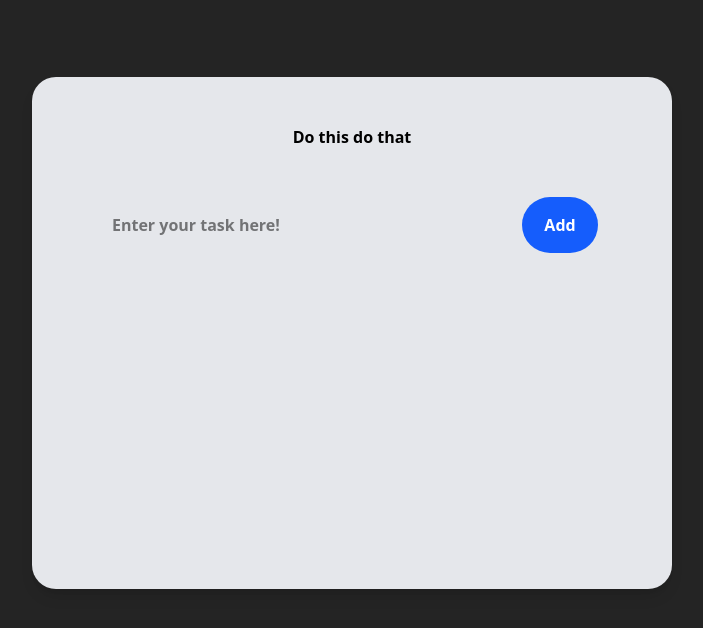
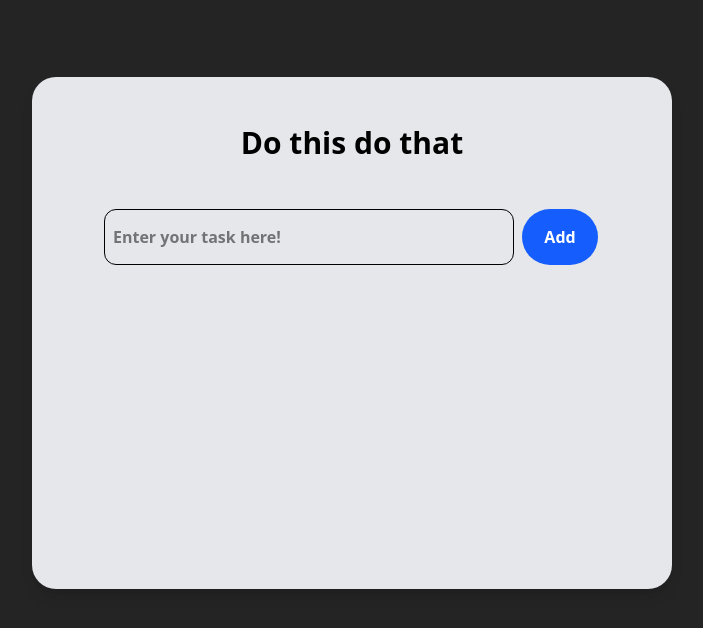
Before and after one commit to rigby200602/do_this_do_that, a React (Vite) app in the folder frontEnd/: page / in a window 1280 px wide. Shown: the top 628 px of the page, without its empty margins (288-991 px from the left). Built offline with nearby package versions, Linux system fonts and the light colour scheme.

Commit message:
text size, pointer

```diff
--- a/frontEnd/src/App.jsx
+++ b/frontEnd/src/App.jsx
@@ -6,10 +6,10 @@ function App() {
   return (
     <>
       <MainForm>
-        <h1 className='text-center py-12'>Do this do that</h1>
+        <h1 className='text-center py-12 text-3xl'>Do this do that</h1>
         <div className='flex w-[80%] mx-auto'>
-          <input type="text" placeholder='Enter your task here!' className='w-[80%] rounded-xl px-2 mx-2'/>
-          <button className='bg-blue-600 p-4 rounded-4xl w-[15%] text-white'>Add</button>
+          <input type="text" placeholder='Enter your task here!' className='w-[80%] rounded-xl px-2 mx-2 border-1'/>
+          <button className='bg-blue-600 p-4 rounded-4xl w-[15%] text-white cursor-pointer'>Add</button>
         </div>
       </MainForm>
     </>
```
